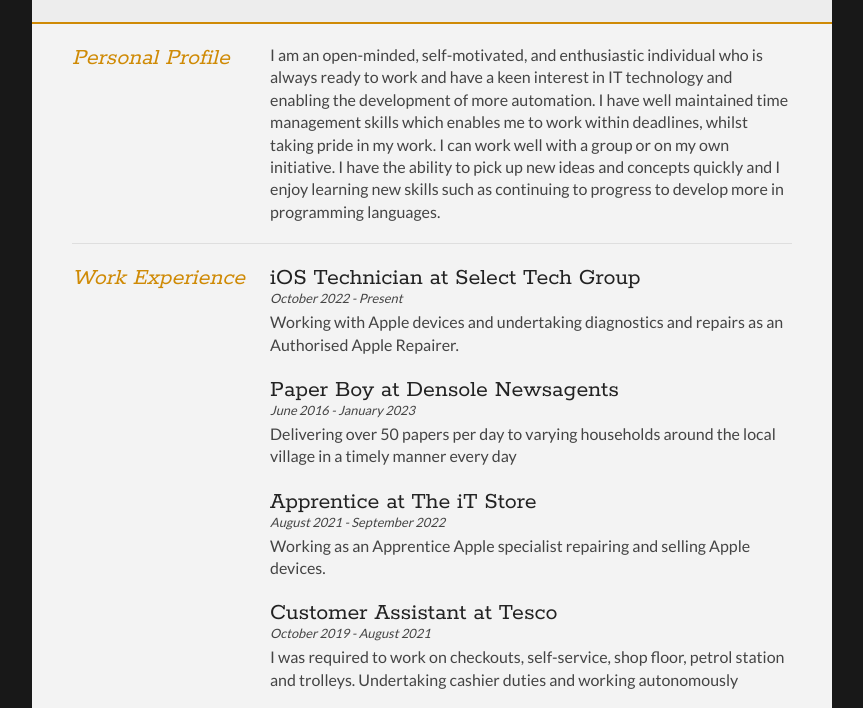
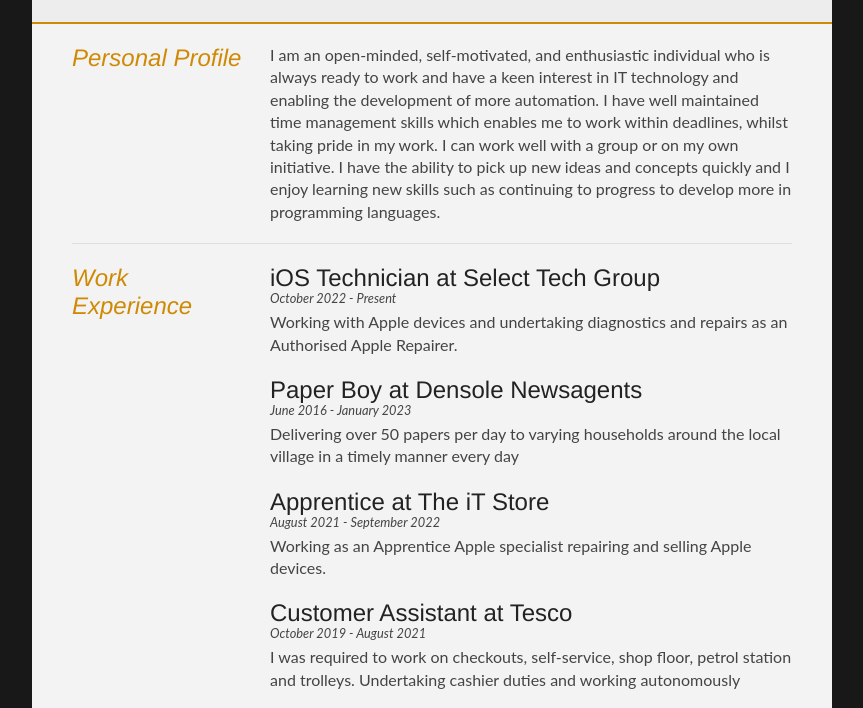
Before and after one commit to MegaManiaZ/megamaniaz.github.io, a plain HTML site: page index.html in a window 1280 px wide. Shown: the part 196-904 px from the top of the page, without its empty margins (208-1071 px from the left). Drawn offline with Linux system fonts and the light colour scheme.

Commit message:
Change font

```diff
--- a/index.html
+++ b/index.html
@@ -8,7 +8,7 @@
 <meta charset="UTF-8">
 
 <link type="text/css" rel="stylesheet" href="style.css">
-<link href='http://fonts.googleapis.com/css?family=Rokkitt:400,700|Lato:400,300' rel='stylesheet' type='text/css'>
+<link href='https://fonts.googleapis.com/css2?family=Teko:wght@300&display=swap' rel='stylesheet' type='text/css'>
 
 </head>
 <body id="top">
```
